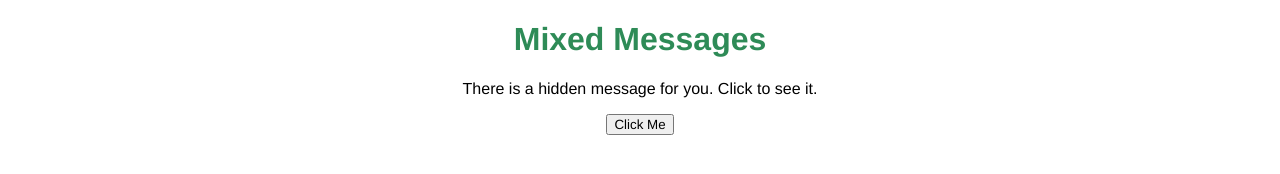
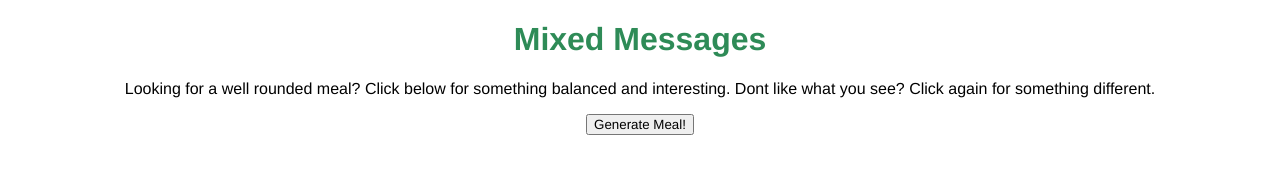
Before and after one commit to scottyplex/mixedMessages, a plain HTML site: page index.html in a window 1280 px wide. Drawn offline with Linux system fonts and the light colour scheme.

Commit message:
create description and button to generate meal

```diff
--- a/index.html
+++ b/index.html
@@ -6,8 +6,8 @@
   </head>
   <body>
     <h1>Mixed Messages</h1>
-    <p id="one"><p></p>There is a hidden message for you. Click to see it.</p>
-    <button onClick="JavaScript:randomMessage()">Click Me</button>
+    <p id="one"><p></p>Looking for a well rounded meal? Click below for something balanced and interesting. Dont like what you see? Click again for something different.</p>
+    <button onClick="JavaScript:randomMessage()">Generate Meal!</button>
     <p id="message"></p>
   </body>
 </html>
```
